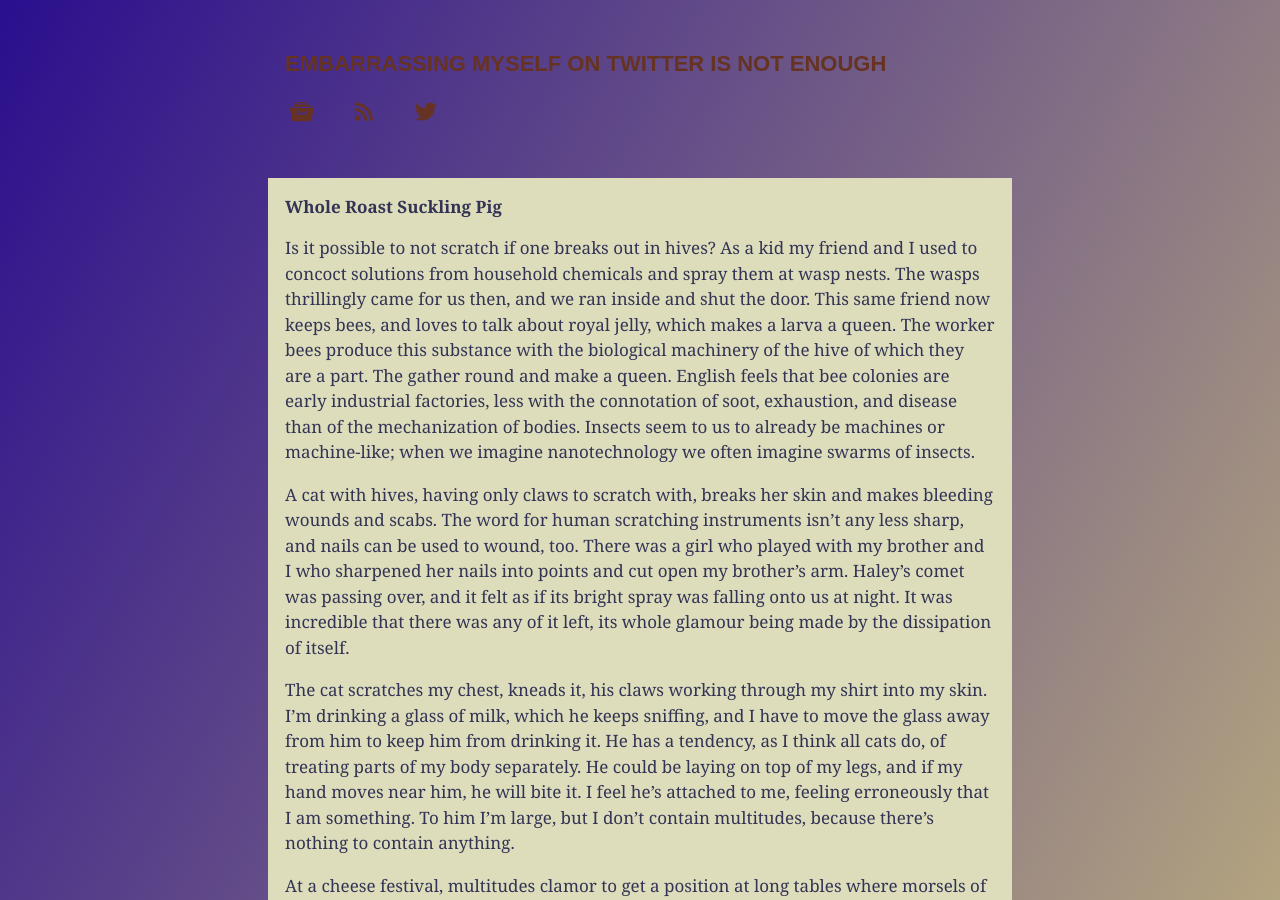
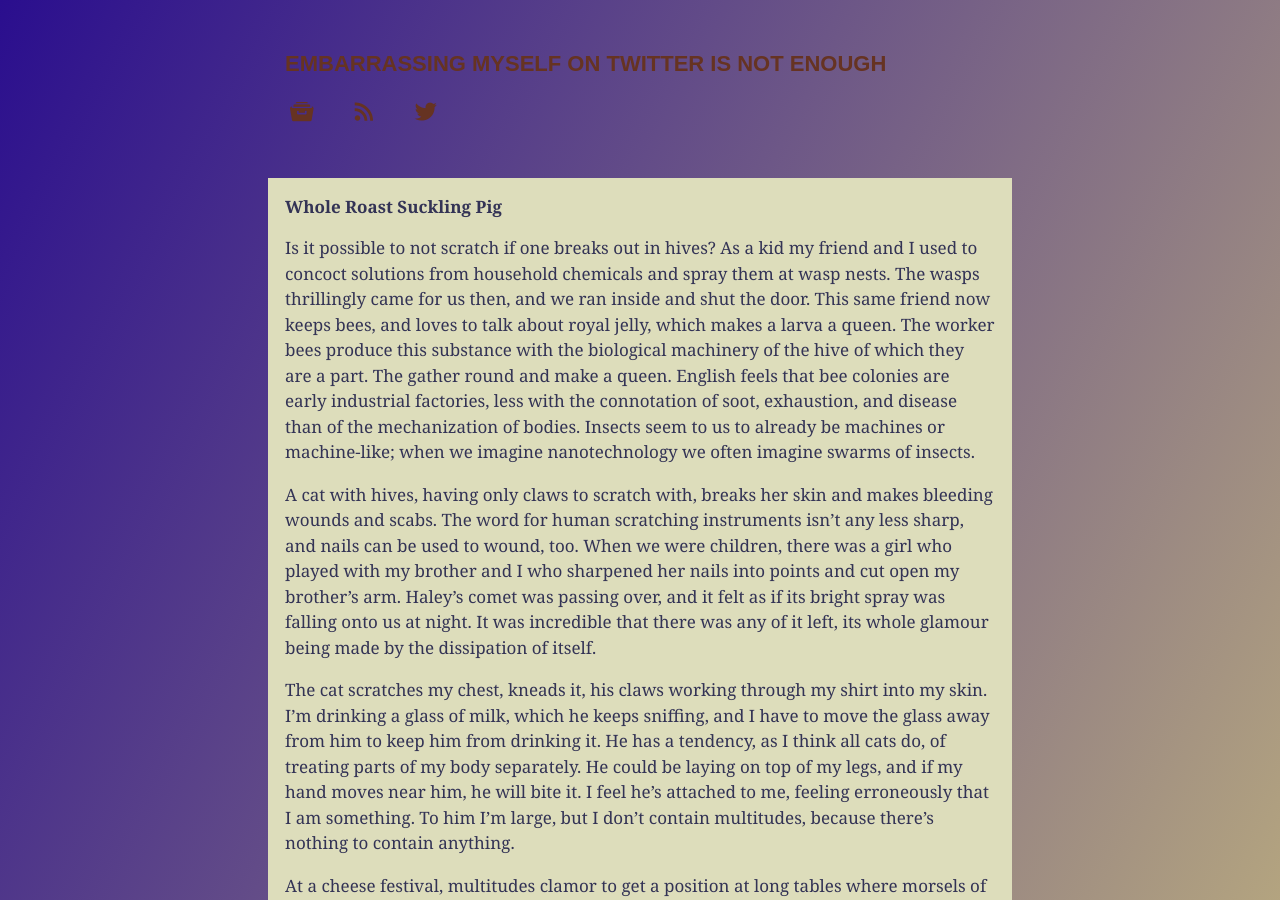
Before and after one commit to meanyhead/meanyhead.github.io, a Jekyll site: the page built from _posts/2019-3-20-whole-roast-suckling-pig.md, in a window 1280 px wide and 900 px high. Built offline with Jekyll 4.4.1, drawn with Linux system fonts in a browser that asks for light colours; comment, search, counter and statistics services are not loaded.

Commit message:
when we were children

```diff
--- a/_posts/2019-3-20-whole-roast-suckling-pig.md
+++ b/_posts/2019-3-20-whole-roast-suckling-pig.md
@@ -5,7 +5,7 @@ title: Whole Roast Suckling Pig
 
 Is it possible to not scratch if one breaks out in hives? As a kid my friend and I used to concoct solutions from household chemicals and spray them at wasp nests. The wasps thrillingly came for us then, and we ran inside and shut the door. This same friend now keeps bees, and loves to talk about royal jelly, which makes a larva a queen. The worker bees produce this substance with the biological machinery of the hive of which they are a part. The gather round and make a queen. English feels that bee colonies are early industrial factories, less with the connotation of soot, exhaustion, and disease than of the mechanization of bodies. Insects seem to us to already be machines or machine-like; when we imagine nanotechnology we often imagine swarms of insects.
 
-A cat with hives, having only claws to scratch with, breaks her skin and makes bleeding wounds and scabs. The word for human scratching instruments isn't any less sharp, and nails can be used to wound, too. There was a girl who played with my brother and I who sharpened her nails into points and cut open my brother's arm. Haley's comet was passing over, and it felt as if its bright spray was falling onto us at night. It was incredible that there was any of it left, its whole glamour being made by the dissipation of itself.
+A cat with hives, having only claws to scratch with, breaks her skin and makes bleeding wounds and scabs. The word for human scratching instruments isn't any less sharp, and nails can be used to wound, too. When we were children, there was a girl who played with my brother and I who sharpened her nails into points and cut open my brother's arm. Haley's comet was passing over, and it felt as if its bright spray was falling onto us at night. It was incredible that there was any of it left, its whole glamour being made by the dissipation of itself.
 
 The cat scratches my chest, kneads it, his claws working through my shirt into my skin. I'm drinking a glass of milk, which he keeps sniffing, and I have to move the glass away from him to keep him from drinking it. He has a tendency, as I think all cats do, of treating parts of my body separately. He could be laying on top of my legs, and if my hand moves near him, he will bite it. I feel he's attached to me, feeling erroneously that I am something. To him I'm large, but I don't contain multitudes, because there's nothing to contain anything.
 
```
